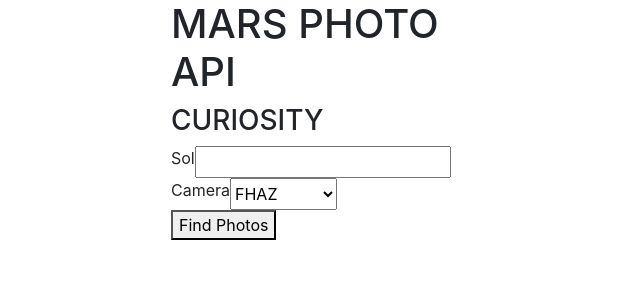
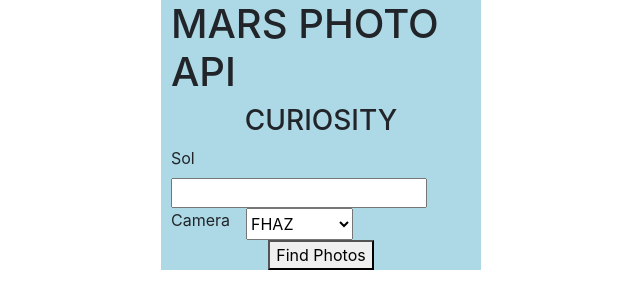
Before and after one commit to GreatDeveloper66/mars-photo-api, a React (Create React App) app in the folder frontend/: page /Mars in a window 1280 px wide. Shown: the top 308 px of the page, without its empty margins (319-959 px from the left). Built offline with nearby package versions, Linux system fonts and the light colour scheme.

Commit message:
Add more spacing and margins and background color to form

```diff
--- a/frontend/src/Components/Mars.js
+++ b/frontend/src/Components/Mars.js
@@ -14,20 +14,20 @@ export default function Mars() {
     return(
         <Container fluid>
             <Row className="d-flex justify-content-center">
-              <Col xs={12} sm={4} lg={3} className="d-flex justify-content-center">
+              <Col xs={12} sm={4} lg={3} className="d-flex justify-content-center" style={{backgroundColor: 'lightblue'}}>
               <Form>
-                <Form.Row>
+                <Form.Row className="d-flex justify-content-center align-items-center">
                     <h1>MARS PHOTO API</h1>
                 </Form.Row>
-                <Form.Row>
+                <Form.Row className="d-flex justify-content-center align-items-center">
                     <h3>CURIOSITY</h3>
                 </Form.Row>
-                <Form.Row>
-                    <label htmlFor="sol">Sol</label>
+                <Form.Row className="d-flex justify-content-start align-items-center">
+                    <label htmlFor="sol"className="d-flex mr-5">Sol</label>
                     <input type="number"></input>
                 </Form.Row>
                 <Form.Row>
-                <label htmlFor="camera">Camera</label>
+                <label htmlFor="camera" className="d-flex mr-3" >Camera</label>
                 <select id="cameras" name="cameras" value={camera} onChange={handleChange}>
                     <option value="FHAZ">FHAZ</option>
                     <option value="RHAZ">RHAZ</option>
@@ -40,7 +40,7 @@ export default function Mars() {
                     <option value="MINITES">MINITES</option>
                 </select>
             </Form.Row>
-            <Form.Row>
+            <Form.Row className="d-flex justify-content-center align-items-center">
                 <button type="submit" onSubmit={handleSubmit}>Find Photos</button>
             </Form.Row>
         </Form>
```
